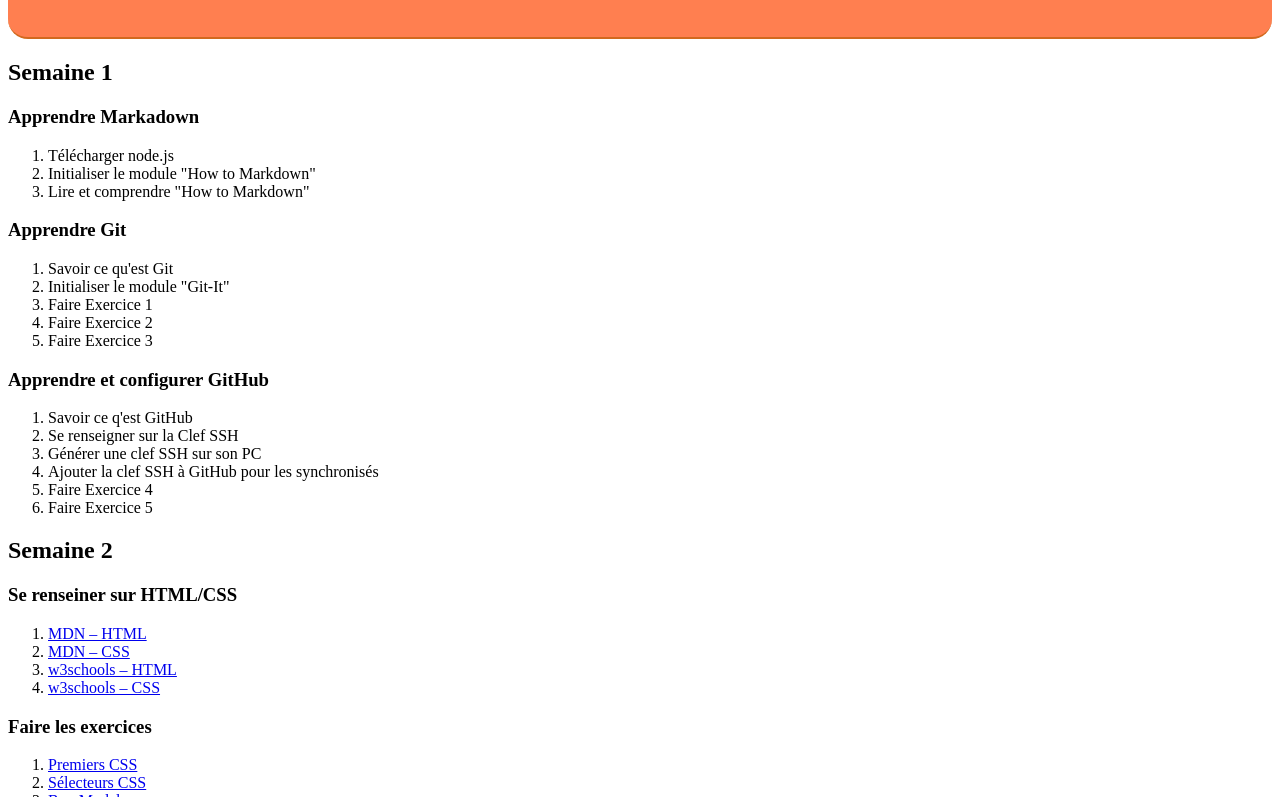
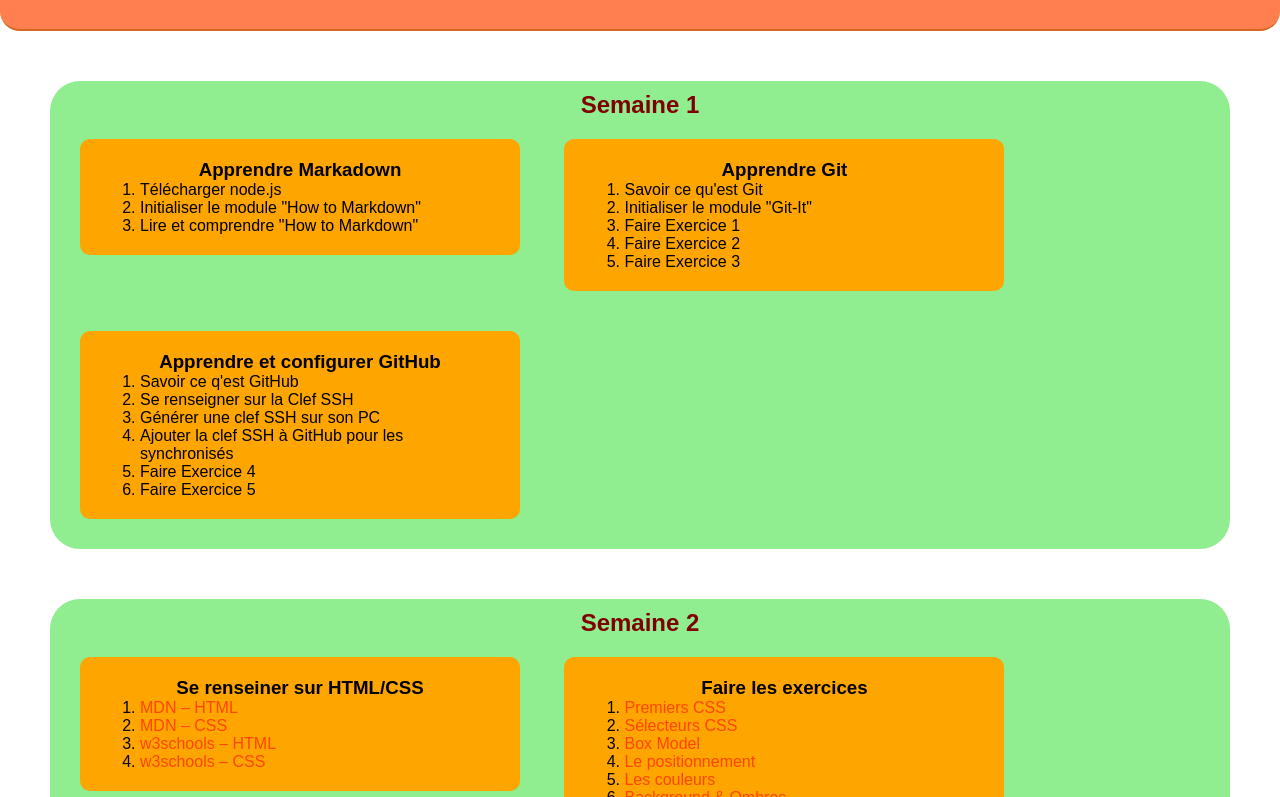
Before and after one commit to RenaudBernard59/S02-Final-Project-1-To-do-list, a plain HTML site: page to-do-list.html in a window 1280 px wide. Shown: the part 111-908 px from the top of the page. Drawn offline with Linux system fonts and the light colour scheme.

Commit message:
Edit the CSS for the main-content of the document.

```diff
--- a/style.css
+++ b/style.css
@@ -1,3 +1,14 @@
+* {
+    font-family: Arial, Sans-serif;
+    margin: auto;
+}
+
+a {
+    color: OrangeRed;
+    text-decoration: none;
+
+}
+
 
 /* Tête du document */
 header {
@@ -11,7 +22,40 @@ header {
 h1 {
     font-size: xx-large;
     color: Green;
-    font-family: Arial, Sans-serif;
     text-align: center;
 
 }
+
+/* Main content */
+
+article {
+    margin: 50px;
+    background-color: LightGreen;
+    border-radius: 30px;
+    padding: 10px;
+}
+
+h2 {
+    font-size: x-large;
+    color: Maroon;
+    text-align: center;
+}
+
+h3 {
+
+    text-align: center;
+
+}
+
+
+
+article section {
+    width: 400px;
+    display: inline-block;
+    vertical-align: top;
+    background-color: Orange;
+    border-radius: 10px;
+    margin: 20px;
+    padding : 20px;
+
+}
```
